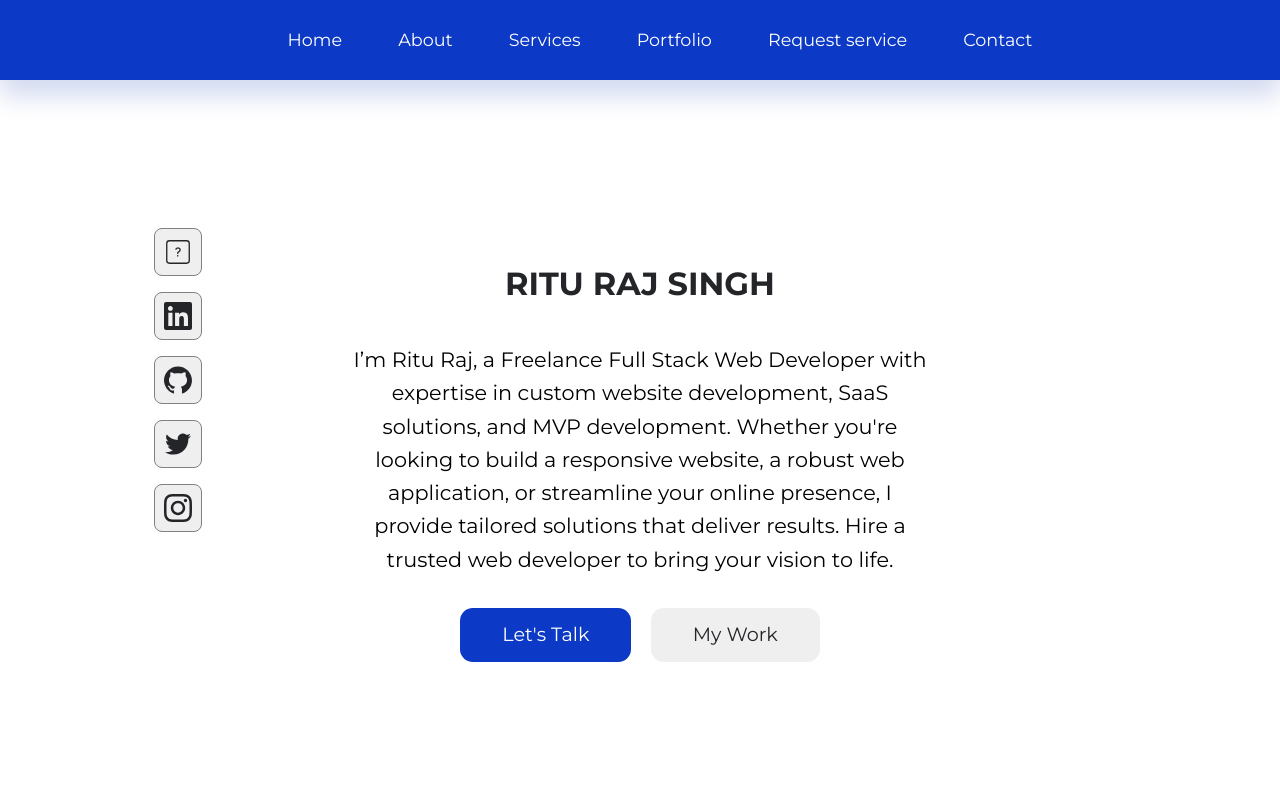
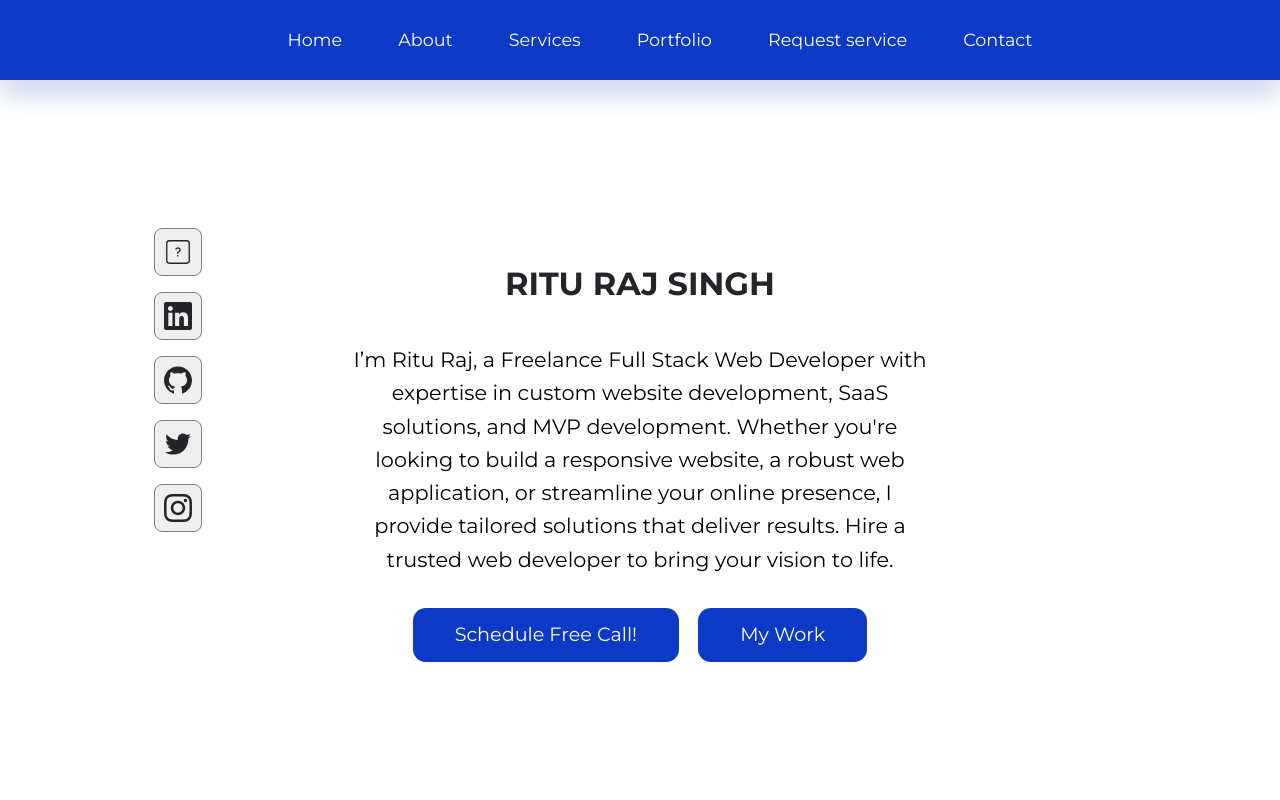
Before and after one commit to RRAJ644/react-portfolio, a React (Create React App) app: page / in a window 1280 px wide. Shown: the top 800 px of the page. Built offline with nearby package versions, Linux system fonts and the light colour scheme.

Commit message:
cal.com added

```diff
--- a/src/sections/header/Header.jsx
+++ b/src/sections/header/Header.jsx
@@ -24,14 +24,19 @@ const Header = () => {
           custom website development, SaaS solutions, and MVP development.
           Whether you're looking to build a responsive website, a robust web
           application, or streamline your online presence, I provide tailored
-          solutions that deliver results. Hire a trusted web developer
-          to bring your vision to life.
+          solutions that deliver results. Hire a trusted web developer to bring
+          your vision to life.
         </p>
         <div className='header__cta' data-aos='fade-up'>
-          <a href='#contact' className='btn primary'>
-            Let's Talk
+
+          <a
+            href='https://cal.com/rituraj-singh-im02fk/30min'
+            target='_blank'
+            className='btn primary'
+          >
+            Schedule Free Call!
           </a>
-          <a href='#portfolio' className='btn light'>
+          <a href='#portfolio' className='btn primary'>
             My Work
           </a>
         </div>
```
